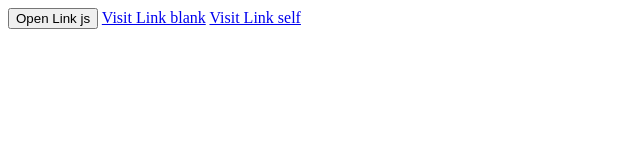
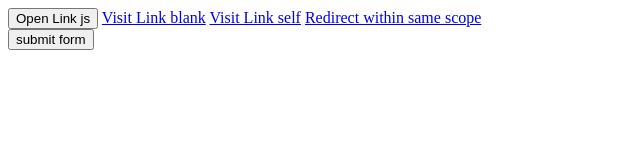
Before and after one commit to lqxw/testingpage, a plain HTML site: page index.html in a window 1280 px wide. Shown: the whole page, without its empty margins (0-640 px from the left). Drawn offline with Linux system fonts and the light colour scheme.

Commit message:
Update index.html

```diff
--- a/index.html
+++ b/index.html
@@ -5,6 +5,8 @@
 <button onclick="popitup('https://www.google.com')">Open Link js</button>
 <a href="https://www.w3schools.com" target="_blank">Visit Link blank</a>
 <a href="https://www.w3schools.com" target="_self">Visit Link self</a>
+<a href="https://lqxw.github.io/testingpage/redirect.html" target="_blank">Redirect within same scope</a>
+<form onsubmit="return false;"><button>submit form</button></form>
 
 <script>
 function popitup(url) {
```
